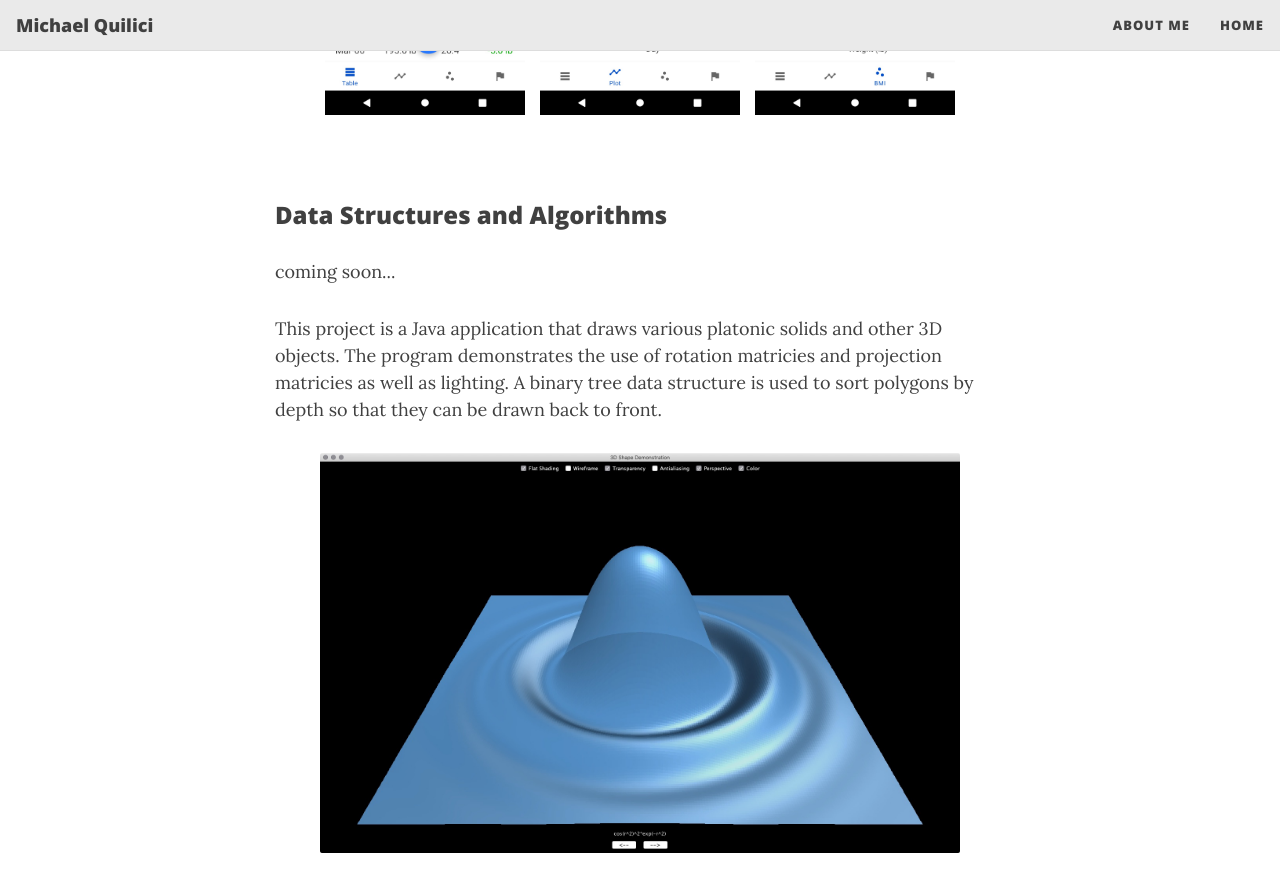
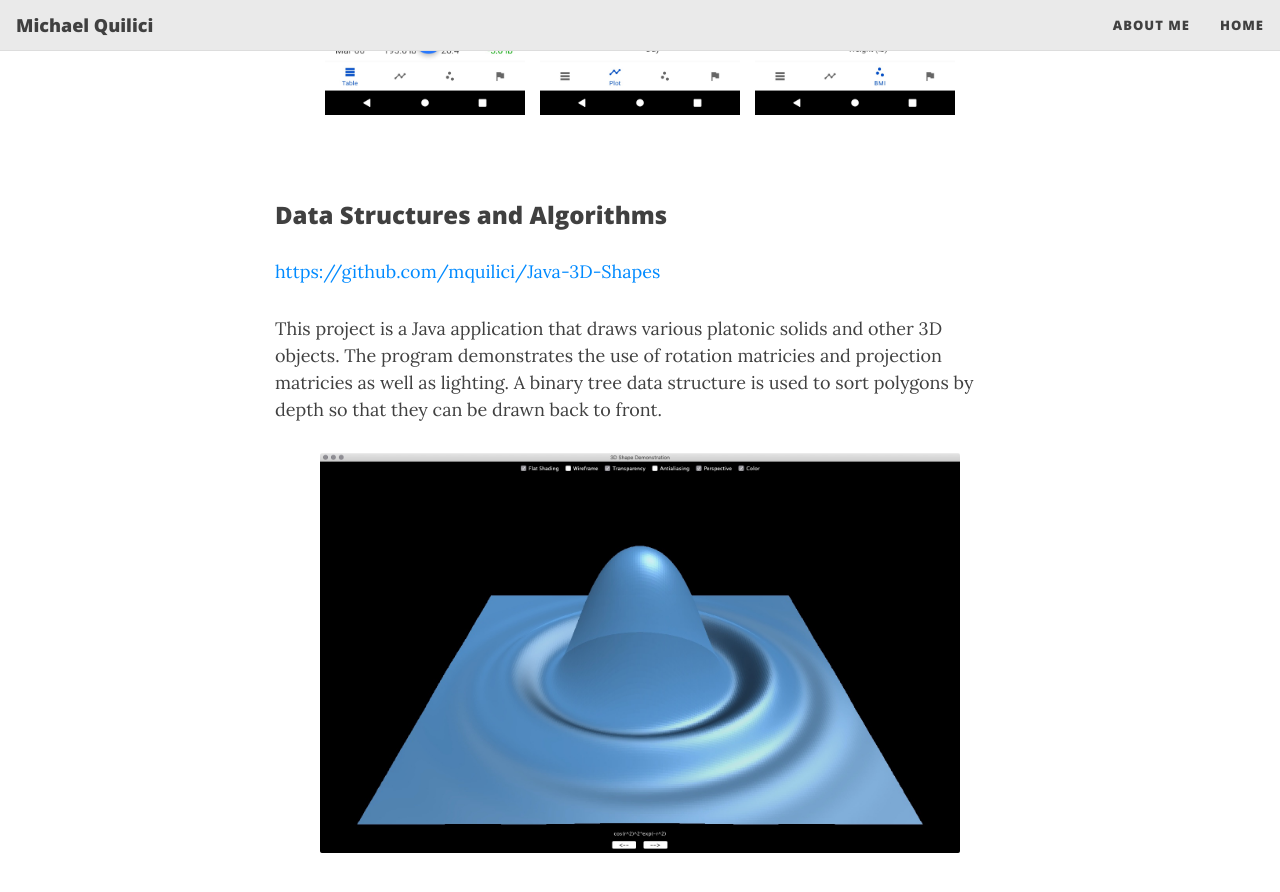
Before and after one commit to mquilici/mquilici.github.io, a Jekyll site: the page built from index.md, in a window 1280 px wide and 900 px high, scrolled down 1042 px. Shown: the top 892 px of the window. Built offline with Jekyll 4.4.1, drawn with Linux system fonts in a browser that asks for light colours; nearby versions of some CDN libraries; our own code applies the rules of GitHub Pages for plain Markdown files.

Commit message:
Update index.md

```diff
--- a/index.md
+++ b/index.md
@@ -16,7 +16,8 @@ The following project is an Android application that I developed to let users tr
 
 
 ### Data Structures and Algorithms
-<p> coming soon... </p>
+[https://github.com/mquilici/Java-3D-Shapes](https://github.com/mquilici/Java-3D-Shapes)
+
 This project is a Java application that draws various platonic solids and other 3D objects. The program demonstrates the use of rotation matricies and projection matricies as well as lighting. A binary tree data structure is used to sort polygons by depth so that they can be drawn back to front.
 <br/>
 <p align="center">
```
